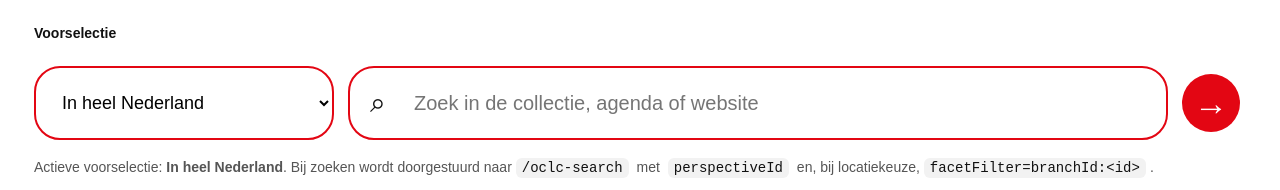
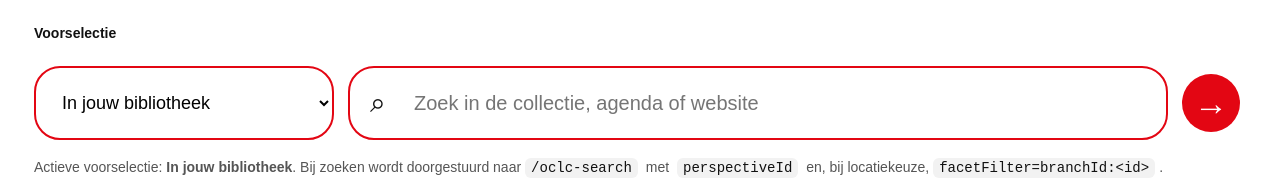
Before and after one commit to obanext/obaoclcwise, a Next.js app: page /old-school-search in a window 1280 px wide. Shown: the part 409-599 px from the top of the page. Built offline with nearby package versions, Linux system fonts and the light colour scheme.

Commit message:
Update old-school-search.js

```diff
--- a/pages/old-school-search.js
+++ b/pages/old-school-search.js
@@ -2,7 +2,7 @@
 import { useRouter } from "next/router";
 
 const DEFAULT_SEARCH_SCOPE = "anything";
-const DEFAULT_CATALOG_PERSPECTIVE_ID = "3687";
+const DEFAULT_CATALOG_PERSPECTIVE_ID = "3682";
 const DEFAULT_BRANCH_PERSPECTIVE_ID = "3682";
 
 const CATALOG_OPTIONS = [
```
